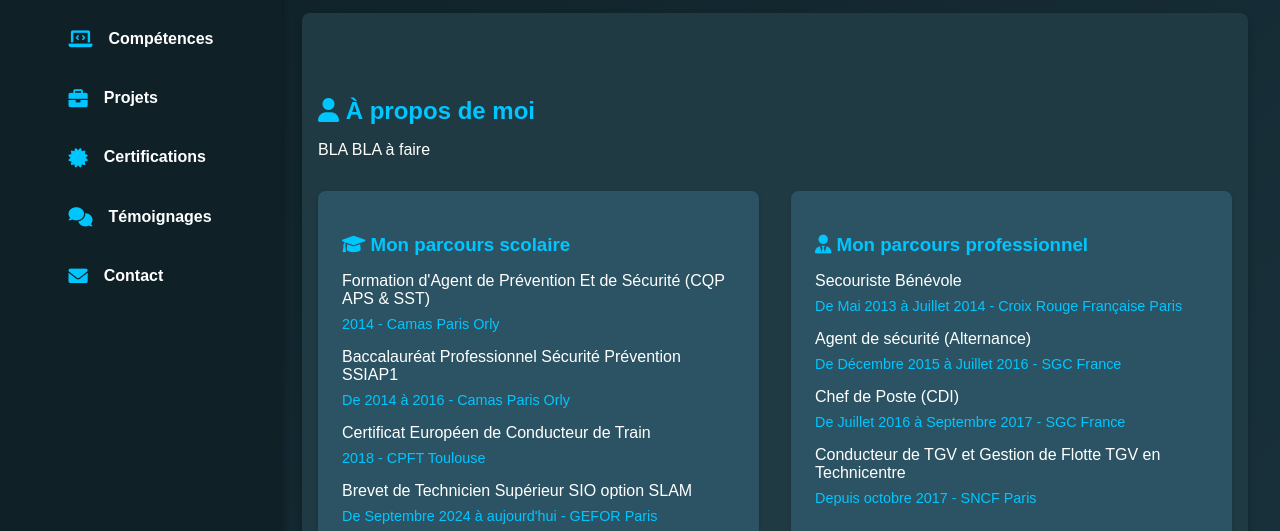
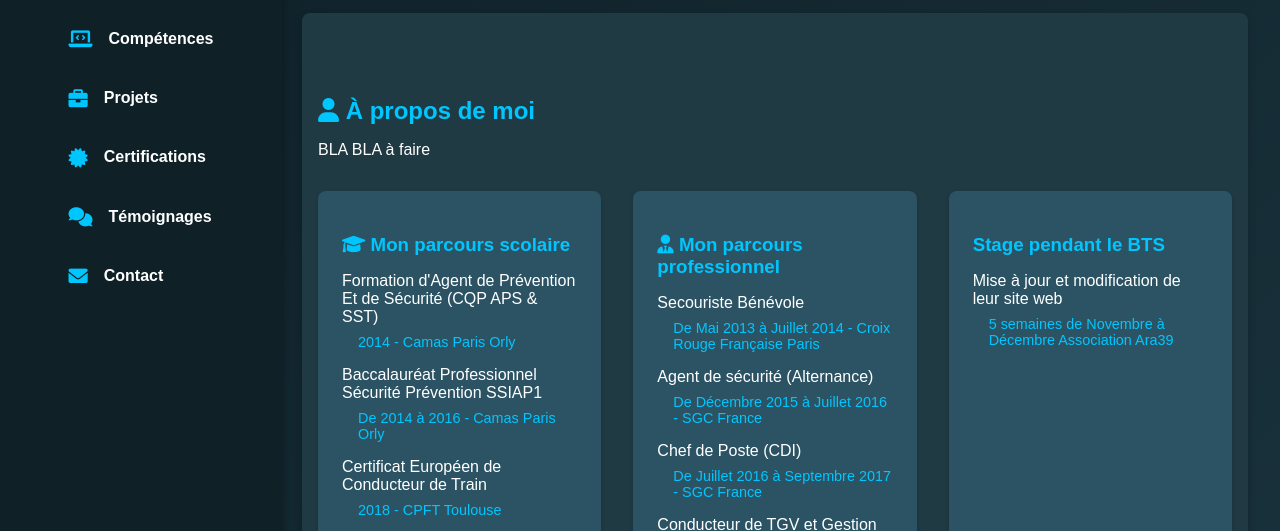
Before and after one commit to Byakoren/code, a plain HTML site: page Portfolio/test.html in a window 1280 px wide. Shown: the part 258-789 px from the top of the page. Drawn offline with Linux system fonts and the light colour scheme.

Commit message:
Modification portfolio

```diff
--- a/Portfolio/test.css
+++ b/Portfolio/test.css
@@ -197,6 +197,7 @@ section h2 {
     font-size: 0.9rem;              /* Taille de la police réduite pour la date. */
     color: var(--accent-color);     /* Applique la couleur d'accentuation à la date. */
     margin-top: 0.5rem;             /* Ajoute un espace de 0.5rem entre le texte et la date. */
+    margin-left: 1rem;              /* Décaler un petit peu le text sur la droite */
 }
 
 
--- a/Portfolio/test.html
+++ b/Portfolio/test.html
@@ -87,6 +87,15 @@
                     </ul>
                 </div>
 
+                <div class="parcours" id="stage">
+                    <h3>Stage pendant le BTS</h3>
+                    <ul>
+                        <li>Mise à jour et modification de leur site web
+                            <span class="date">5 semaines de Novembre à Décembre Association Ara39</span>
+                        </li>
+                        <li></li>
+                    </ul>
+                </div>
             </div>
         </section>
 
```
